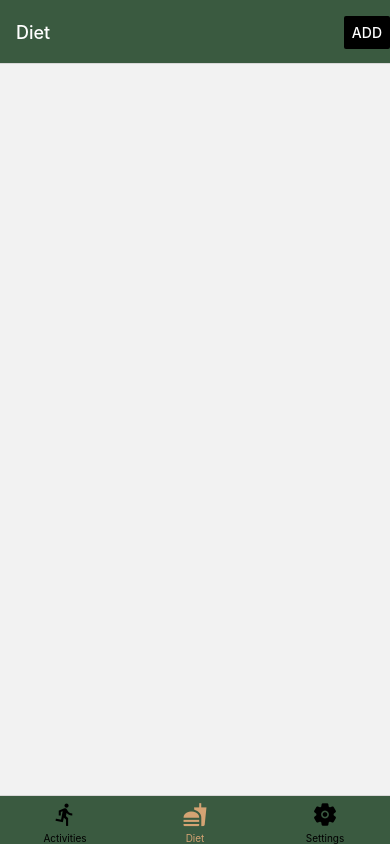
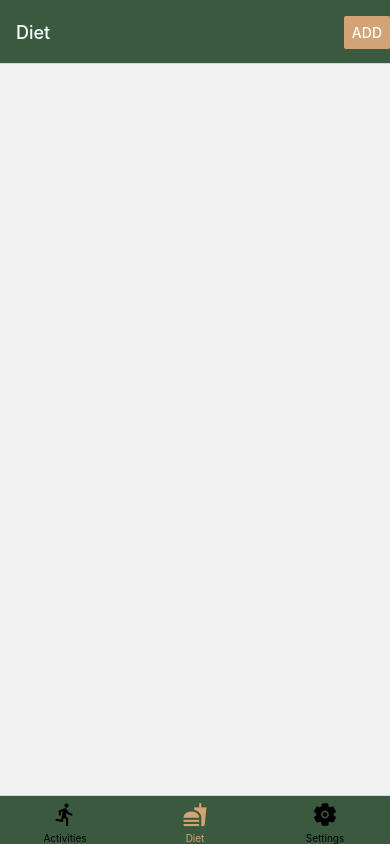
Before and after one commit to YaoyiW27/activity-diet-tracker, a React Native app: screen /Diet in a window 390 px wide. Built offline with nearby package versions, Linux system fonts and the light colour scheme.

Commit message:
changed Add navitation color

```diff
--- a/Screens/Activities.js
+++ b/Screens/Activities.js
@@ -9,7 +9,7 @@ export default function Activities({ navigation }) {
         <Button
           onPress={() => navigation.navigate('AddActivity')}
           title="Add"
-          color='black'
+          color='#d4a373'
         />
       ),
     });
--- a/Screens/Diet.js
+++ b/Screens/Diet.js
@@ -9,7 +9,7 @@ export default function Diet( { navigation } ) {
         <Button
           onPress={() => navigation.navigate('AddDiet')}
           title="Add"
-          color='black'
+          color='#d4a373'
         />
       ),
     });
```
